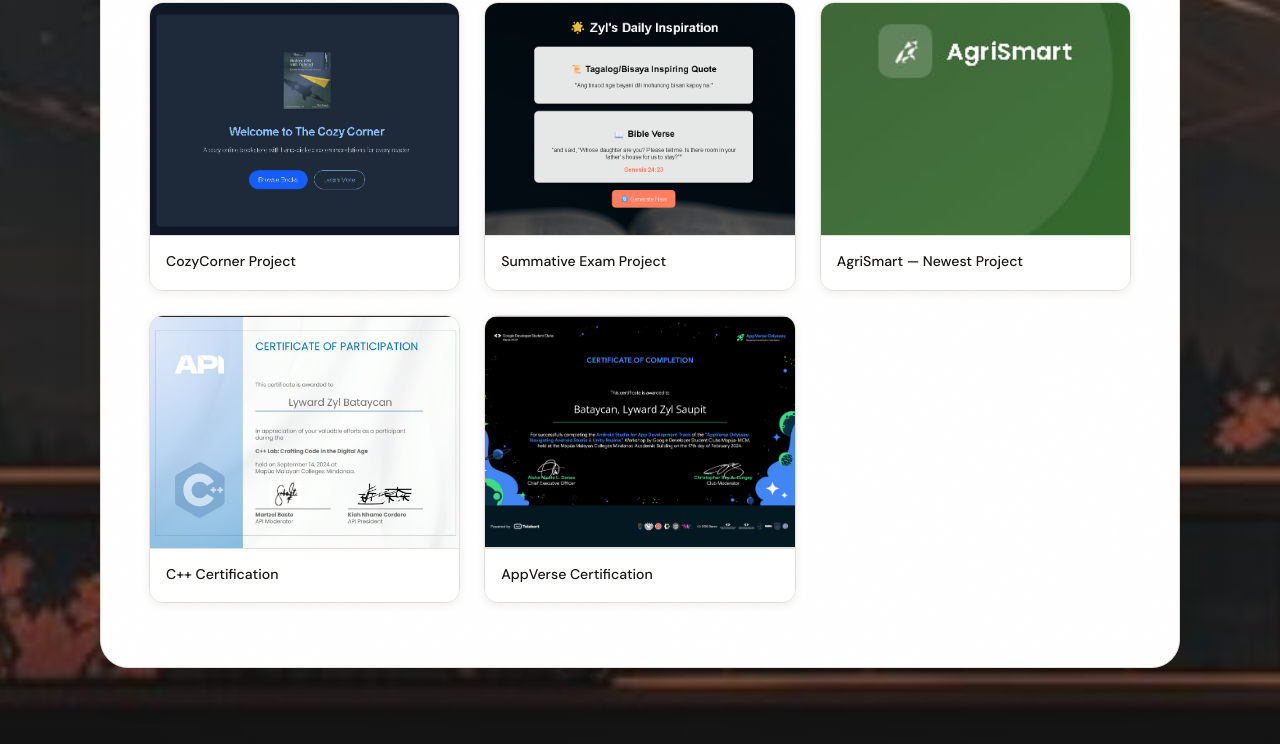
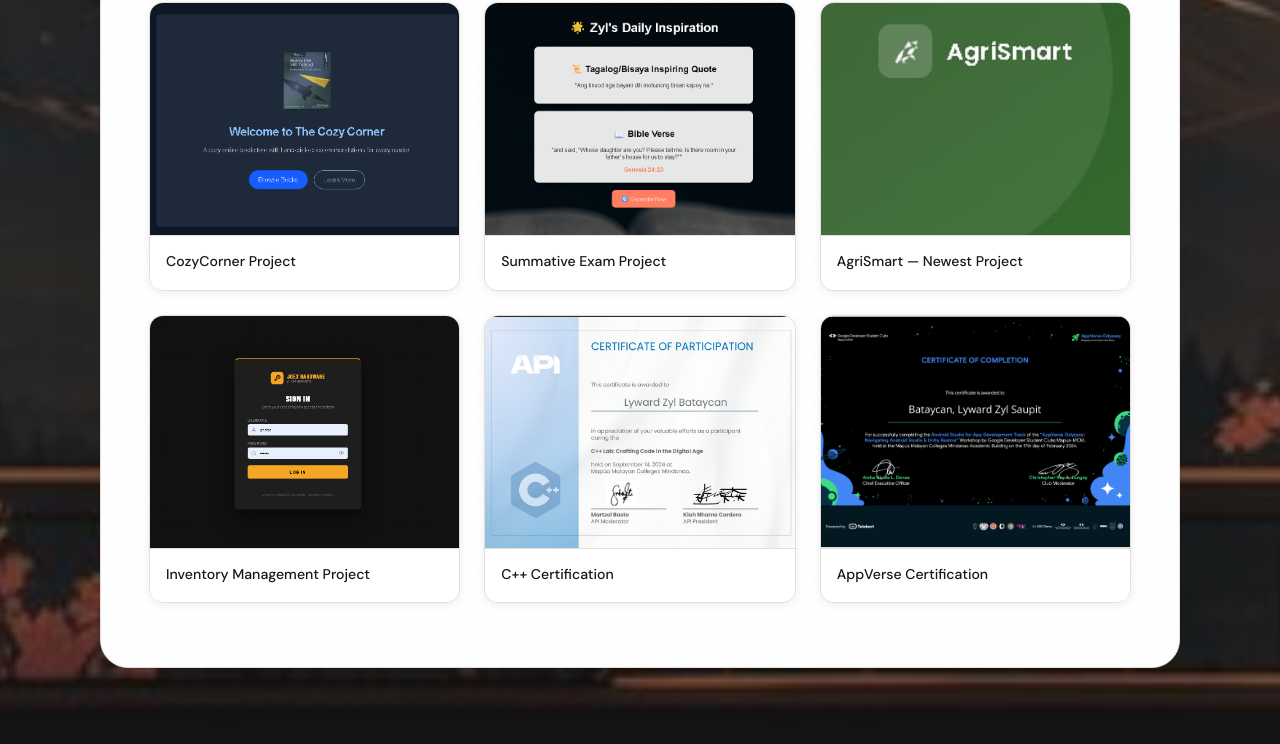
Before and after one commit to Bataycan21/portfolio, a plain HTML site: page index.html in a window 1280 px wide. Shown: the part 1377-2121 px from the top of the page. Drawn offline with Linux system fonts and the light colour scheme.

Commit message:
new project

```diff
--- a/index.html
+++ b/index.html
@@ -72,6 +72,11 @@
             <span class="caption">AgriSmart — Newest Project</span>
           </a>
 
+          <a href="https://joex-hardware.vercel.app/dashboard.html" target="_blank" rel="noopener noreferrer">
+            <img src="Inventory Project.png" alt="Inventory Management Project">
+            <span class="caption">Inventory Management Project</span>
+          </a>
+
           <a href="file:///E:/52_C++%20Certificate.pdf" target="_blank" rel="noopener noreferrer">
             <img src="certificate1.jpg" alt="C++ Certification">
             <span class="caption">C++ Certification</span>
```
Also changed, not shown: Inventory Project.png (added).
